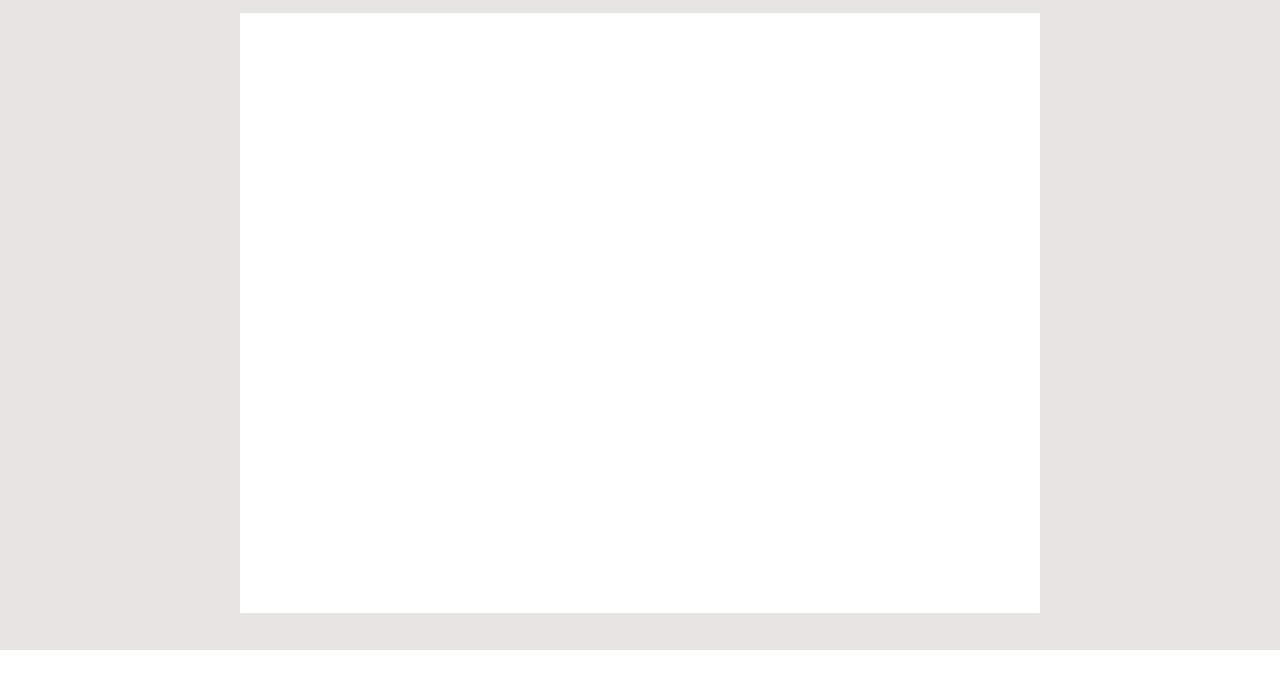
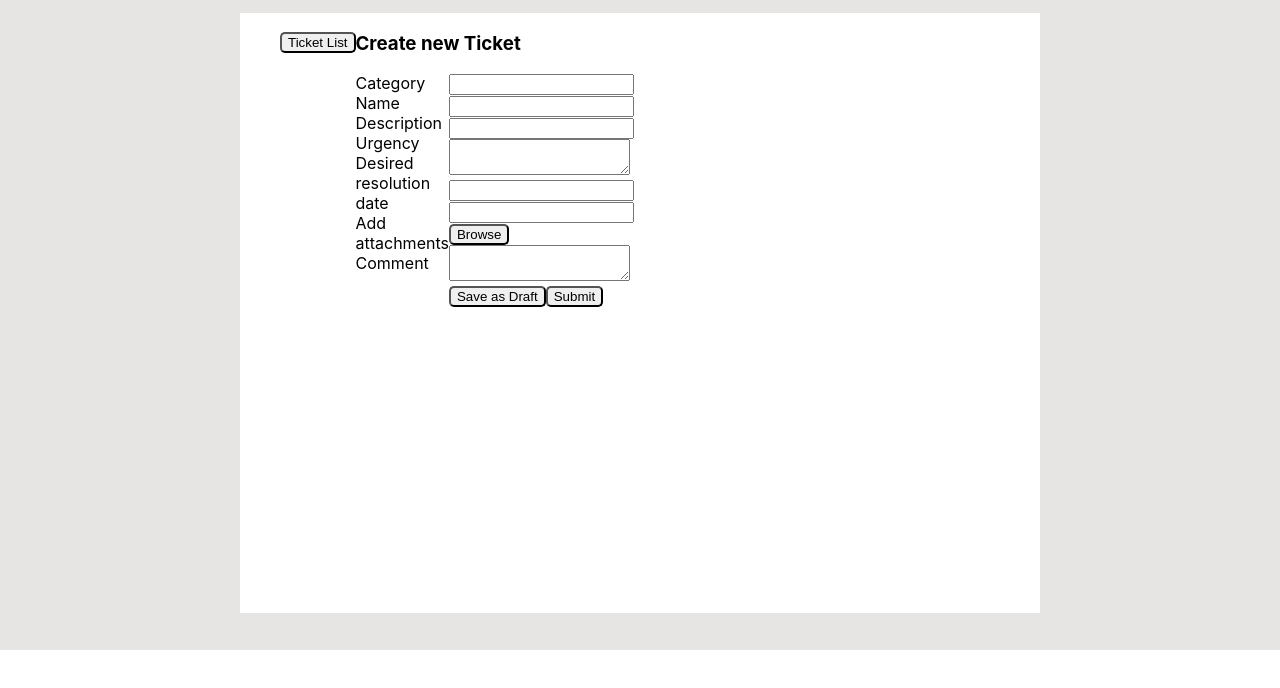
Before and after one commit to DanilaSamusev/JustInMindClient, a React (Create React App) app: page /ticketCreation in a window 1280 px wide. Shown: the top 688 px of the page. Built offline with nearby package versions, Linux system fonts and the light colour scheme.

Commit message:
Frame for ticket creation has got first css.

```diff
--- a/src/App.css
+++ b/src/App.css
@@ -1,7 +1,10 @@
 .App {
-    text-align: center;
     background: #e6e5e4;
     display: flex;
     justify-content: center;
     height: 650px;
 }
+
+button{
+    border-radius: 5px;
+}
--- a/src/Components/AllTicketsFrame.js
+++ b/src/Components/AllTicketsFrame.js
@@ -10,7 +10,7 @@ export default class AllTicketsFrame extends React.Component{
             <div className='allTicketFrame'>
 
                 <div className='createNewTicket'>
-                        <Link to={'/1'}>
+                        <Link to={'/ticketCreation'}>
                             <button className='createNewTicketButton'>Create New Ticket</button>
                         </Link>
                 </div>
--- a/src/Components/MainFrame.js
+++ b/src/Components/MainFrame.js
@@ -1,7 +1,7 @@
 import * as React from "react";
 import AllTicketsFrame from "./AllTicketsFrame";
 import {BrowserRouter, Route} from "react-router-dom";
-import {TicketCreationFrame} from "./TicketCreationFrame";
+import {TicketCreationFrame} from "./TicketCreation/TicketCreationFrame";
 import '../styles/mainFrame.css'
 
 export default class MainFrame extends React.Component {
@@ -11,10 +11,8 @@ export default class MainFrame extends React.Component {
             <div className='mainFrame'>
                 <BrowserRouter>
 
-                    <div>
-                        <Route exact path='/' component={AllTicketsFrame}/>
-                        <Route exact path='/1' component={TicketCreationFrame}/>
-                    </div>
+                    <Route exact path='/' component={AllTicketsFrame}/>
+                    <Route exact path='/ticketCreation' component={TicketCreationFrame}/>
 
                 </BrowserRouter>
             </div>
--- /dev/null
+++ b/src/Components/TicketCreation/FieldNames.js
@@ -0,0 +1,40 @@
+import * as React from "react";
+
+export default class FieldNames extends React.Component{
+
+    render() {
+        return(
+            <div className='fieldNames'>
+
+                <div>
+                    Category
+                </div>
+
+                <div>
+                    Name
+                </div>
+
+                <div>
+                    Description
+                </div>
+
+                <div>
+                    Urgency
+                </div>
+
+                <div>
+                    Desired resolution date
+                </div>
+
+                <div>
+                    Add attachments
+                </div>
+
+                <div>
+                    Comment
+                </div>
+            </div>
+        )
+    }
+
+}
--- /dev/null
+++ b/src/Components/TicketCreation/TicketCreationBody.js
@@ -0,0 +1,20 @@
+import * as React from "react";
+import '../../styles/ticketCreation/ticketCreationBody.css'
+import TicketCreationForm from "./TicketCreationForm";
+
+export default class TicketCreationBody extends React.Component{
+
+    render() {
+        return(
+            <div className='ticketCreationBody'>
+
+                <div className='title'>
+                    <h3>Create new Ticket</h3>
+                </div>
+
+                <TicketCreationForm/>
+
+            </div>
+        )
+    }
+}
--- /dev/null
+++ b/src/Components/TicketCreation/TicketCreationForm.js
@@ -0,0 +1,33 @@
+import * as React from "react";
+import FieldNames from "./FieldNames";
+import '../../styles/ticketCreation/ticketCreationForm.css'
+
+export default class TicketCreationForm extends React.Component {
+
+    render() {
+        return (
+            <div className='ticketCreationForm'>
+
+                <FieldNames/>
+
+
+                    <form
+                        className='form'
+                        onSubmit={() => this.fetchTicket()}
+                    >
+                        <input/>
+                        <input/>
+                        <input/>
+                        <textarea/>
+                        <input/>
+                        <input/>
+                        <button>Browse</button>
+                        <textarea/>
+                        <button>Save as Draft</button>
+                        <button type='submit'>Submit</button>
+                    </form>
+
+            </div>
+        )
+    }
+}
--- /dev/null
+++ b/src/Components/TicketCreation/TicketCreationFrame.js
@@ -0,0 +1,56 @@
+import * as React from "react";
+import '../../styles/ticketCreation/ticketCreationFrame.css'
+import TicketCreationBody from '../TicketCreation/TicketCreationBody'
+
+export class TicketCreationFrame extends React.Component {
+
+    constructor(props) {
+        super(props);
+
+        this.state = {
+            category: '1',
+            name: '1',
+            description: '1',
+            urgency: '1',
+            desiredResolutionDate: '1',
+            comment: '1',
+            state: '1',
+        }
+    }
+
+    fetchTicket() {
+
+        let url = 'http://localhost:5000/api/ticket/ticket';
+        let data = {
+            name: '1',
+        };
+
+        fetch(url, {
+            method: 'Put',
+            body: JSON.stringify(data),
+            headers:
+                {
+                    'Accept': 'application/json',
+                    'Content-Type': 'application/json'
+                }
+        })
+    }
+
+    onChange() {
+
+    }
+
+    render() {
+        return (
+            <div className='ticketCreationFrame'>
+
+                <div className='ticketListButton'>
+                    <button>Ticket List</button>
+                </div>
+
+                <TicketCreationBody/>
+
+            </div>
+        )
+    }
+}
--- a/src/Components/TicketCreationFrame.js
+++ /dev/null
@@ -1,18 +0,0 @@
-import * as React from "react";
-
-export class TicketCreationFrame extends React.Component{
-
-    constructor(props){
-        super(props);
-
-
-    }
-
-    render() {
-        return(
-            <div className='ticketCreationFrame'>
-                <div>Hi!</div>
-            </div>
-        )
-    }
-}
--- a/src/styles/allTicketsFrame.css
+++ b/src/styles/allTicketsFrame.css
@@ -4,10 +4,6 @@
 
 .createNewTicket, .ticketSwitchPanel, .searchingInput, .ticketsTable{
     margin-top: 4%;
-}
-
-button{
-    border-radius: 5px;
 }
 
 .createNewTicket{
--- /dev/null
+++ b/src/styles/ticketCreation/ticketCreationBody.css
@@ -0,0 +1,4 @@
+.ticketCreationBody{
+    display: flex;
+    flex-direction: column;
+}
--- /dev/null
+++ b/src/styles/ticketCreation/ticketCreationForm.css
@@ -0,0 +1,3 @@
+.ticketCreationForm{
+    display: flex;
+}
--- /dev/null
+++ b/src/styles/ticketCreation/ticketCreationFrame.css
@@ -0,0 +1,17 @@
+.ticketCreationFrame {
+    display: flex;
+    width: 90%;
+    height: 90%;
+}
+
+.ticketListButton {
+    justify-content: flex-start;
+    height: min-content;
+    margin-top: 2.5%;
+}
+
+.ticketCreationForm {
+
+    width: 200px;
+    height: 400px;
+}
```
